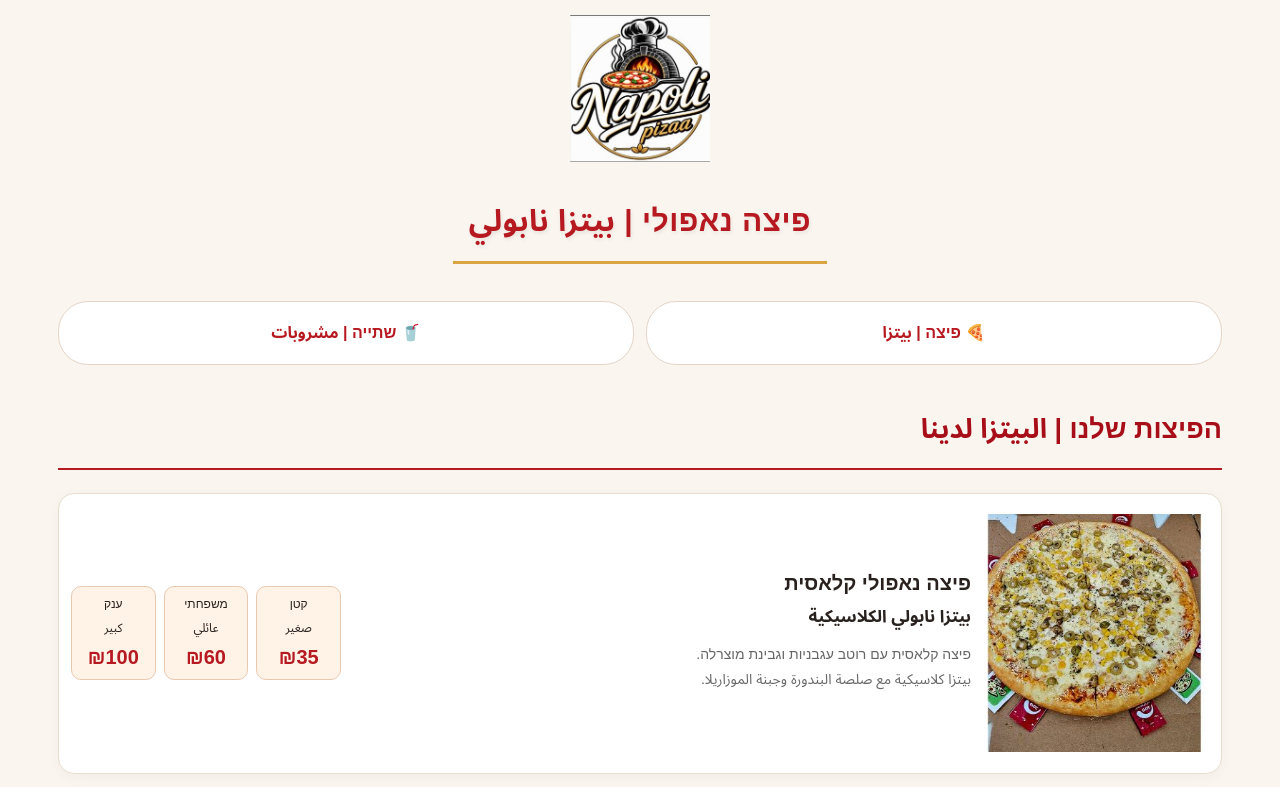
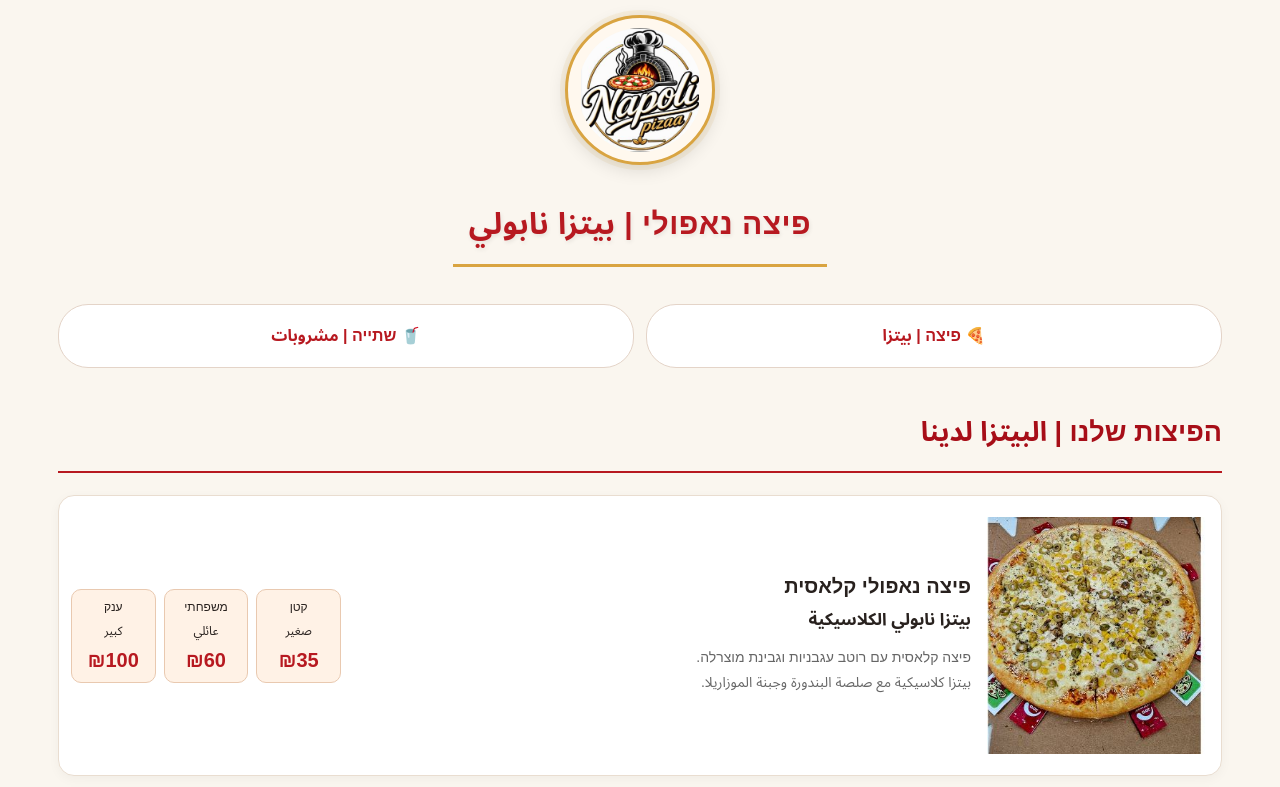
Before and after one commit to hassankhalil1996/pizza-digital-menu, a React (Vite) app: page / in a window 1280 px wide. Shown: the top 787 px of the page. Built offline with nearby package versions, Linux system fonts and the light colour scheme.

Commit message:
Update logo style

```diff
--- a/src/App.css
+++ b/src/App.css
@@ -26,10 +26,31 @@
 
 .restaurant-logo {
   display: block;
-  width: 140px;
-  max-width: 100%;
-  height: auto;
+  width: 150px;
+  height: 150px;
+
   object-fit: contain;
+
+  background: #fff8ee;
+  border: 3px solid #d9a441;
+  border-radius: 50%;
+
+  padding: 10px;
+  box-sizing: border-box;
+
+  box-shadow:
+    0 5px 18px rgba(0, 0, 0, 0.12),
+    0 0 0 5px rgba(217, 164, 65, 0.1);
+
+  transition: transform 0.3s ease,
+              box-shadow 0.3s ease;
+}
+
+.restaurant-logo:hover {
+  transform: scale(1.05);
+  box-shadow:
+    0 8px 25px rgba(0, 0, 0, 0.18),
+    0 0 0 7px rgba(217, 164, 65, 0.15);
 }
 
 /* ========================================
@@ -349,7 +370,8 @@
   }
 
   .restaurant-logo {
-    width: 110px;
+    width: 125px;
+    height: 125px;
   }
 
   /* NAVIGATION */
```
